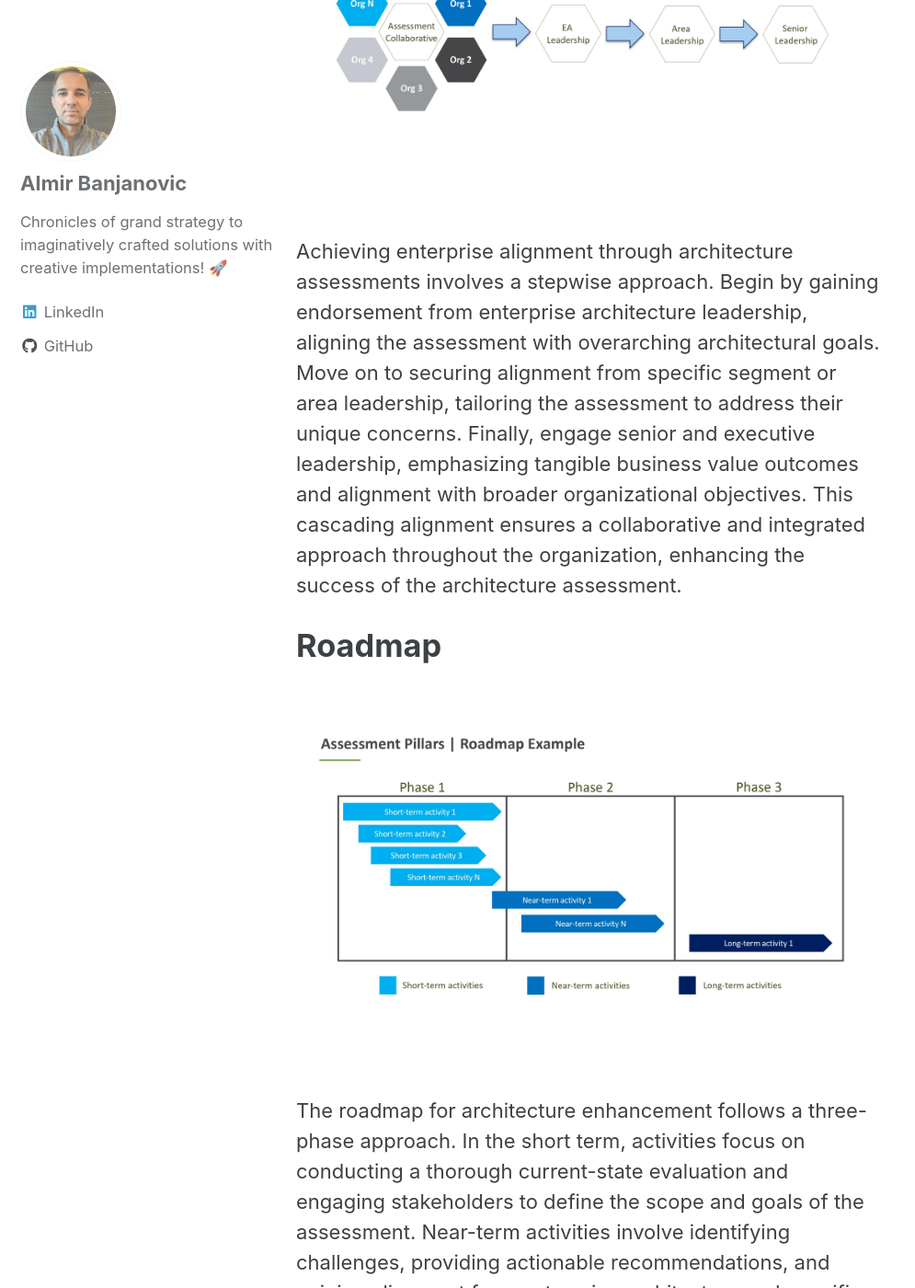
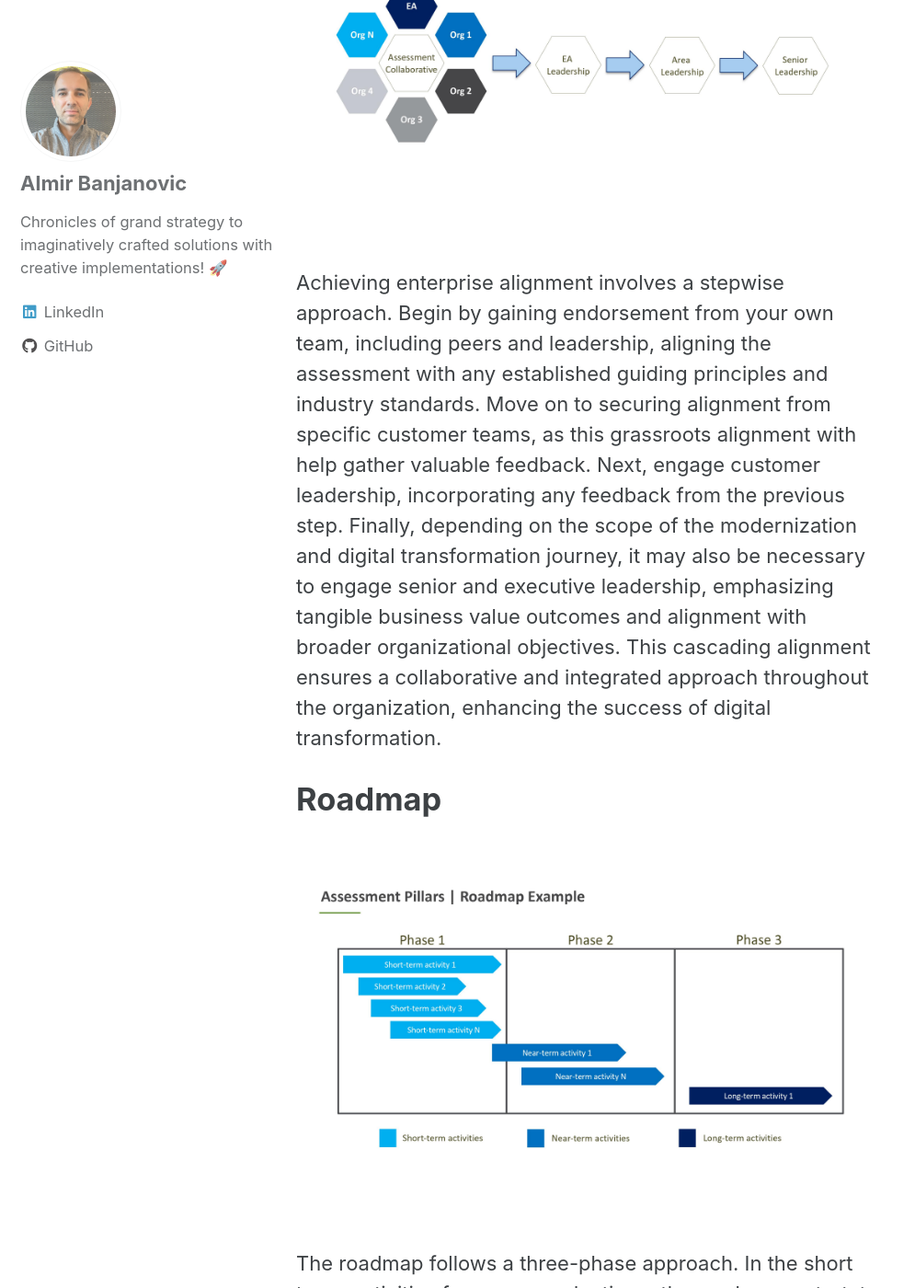
Before and after one commit to almirbanjanovic/roadtocloud.github.io, a Jekyll site: the page built from blog/_posts/2023-11-1-architecture-assessments.md, in a window 1280 px wide and 1400 px high, scrolled down 2072 px. Shown: the whole window at 92% size, without its empty margins (0-995 px from the left). Built offline with Jekyll 4.4.1, drawn with Linux system fonts in a browser that asks for light colours; cached includes are drawn as plain includes; some of the changed text lies outside the part shown.

Commit message:
Update 2023-11-1-architecture-assessments.md

```diff
--- a/blog/_posts/2023-11-1-architecture-assessments.md
+++ b/blog/_posts/2023-11-1-architecture-assessments.md
@@ -1,10 +1,11 @@
 ---
-title:  "Modernizing and Gaining Alignment"
+title:  "Gaining Alignment on Modernization Journeys"
 header:
   teaser: "/assets/images/arch-assess-1.jpg"
 excerpt: "How does one embark on a modernization and digital transformation journey? Oftentimes this involves assessing current state vs future state, identifying challenges, providing recommendations and gaining alignment."
 toc: true
 tags:
+  - digital transformation
   - enterprise architecture
   - strategy
 ---
@@ -19,16 +20,16 @@ First and foremost, there is a need to evaluate the current state, thoroughly ex
 
 Subsequently, identifying challenges becomes pivotal, accompanied by the definition of actionable business value outcomes to address these challenges strategically. The next step involves providing recommendations based on any findings, offering both practical and strategic insights. To ensure a seamless implementation of these recommendations, a roadmap is created or adjusted, outlining the sequence of activities required for enhancement. Lastly, continuous communication of progress and the realized business value is vital, fostering transparency and garnering support for ongoing improvements. Through this comprehensive process, organizations can systematically refine their enterprise modernization goals, ensuring alignment with business goals and facilitating a culture of continuous improvement.
 
-# Enterprise Alignment
+# Gaining Alignment
 <figure>
     <a href="/assets/images/arch-assess-2.jpg"><img src="/assets/images/arch-assess-2.jpg"></a>
 </figure>
 
-Achieving enterprise alignment through architecture assessments involves a stepwise approach. Begin by gaining endorsement from enterprise architecture leadership, aligning the assessment with overarching architectural goals. Move on to securing alignment from specific segment or area leadership, tailoring the assessment to address their unique concerns. Finally, engage senior and executive leadership, emphasizing tangible business value outcomes and alignment with broader organizational objectives. This cascading alignment ensures a collaborative and integrated approach throughout the organization, enhancing the success of the architecture assessment.
+Achieving enterprise alignment involves a stepwise approach. Begin by gaining endorsement from your own team, including peers and leadership, aligning the assessment with any established guiding principles and industry standards. Move on to securing alignment from specific customer teams, as this grassroots alignment with help gather valuable feedback. Next, engage customer leadership, incorporating any feedback from the previous step. Finally, depending on the scope of the modernization and digital transformation journey, it may also be necessary to engage senior and executive leadership, emphasizing tangible business value outcomes and alignment with broader organizational objectives. This cascading alignment ensures a collaborative and integrated approach throughout the organization, enhancing the success of digital transformation.
 
 # Roadmap
 <figure>
     <a href="/assets/images/arch-assess-3.jpg"><img src="/assets/images/arch-assess-3.jpg"></a>
 </figure>
 
-The roadmap for architecture enhancement follows a three-phase approach. In the short term, activities focus on conducting a thorough current-state evaluation and engaging stakeholders to define the scope and goals of the assessment. Near-term activities involve identifying challenges, providing actionable recommendations, and gaining alignment from enterprise architecture and specific segment leadership. The long-term plan includes implementing recommended changes, adjusting the architecture roadmap, and communicating progress and business value outcomes to senior and executive leadership. This phased approach ensures a systematic and strategic progression toward enhanced enterprise architecture aligned with organizational goals.
+The roadmap follows a three-phase approach. In the short term, activities focus on conducting a thorough current-state evaluation and engaging stakeholders to define the scope and goals of the assessment. Near-term activities involve identifying challenges, providing actionable recommendations, and gaining alignment from within your own team as well as specific customer teams and leadership. The long-term plan includes implementing recommended changes, adjusting the roadmap, and communicating progress and business value outcomes to senior and executive leadership. This phased approach ensures a systematic and strategic progression toward modernization.
```
